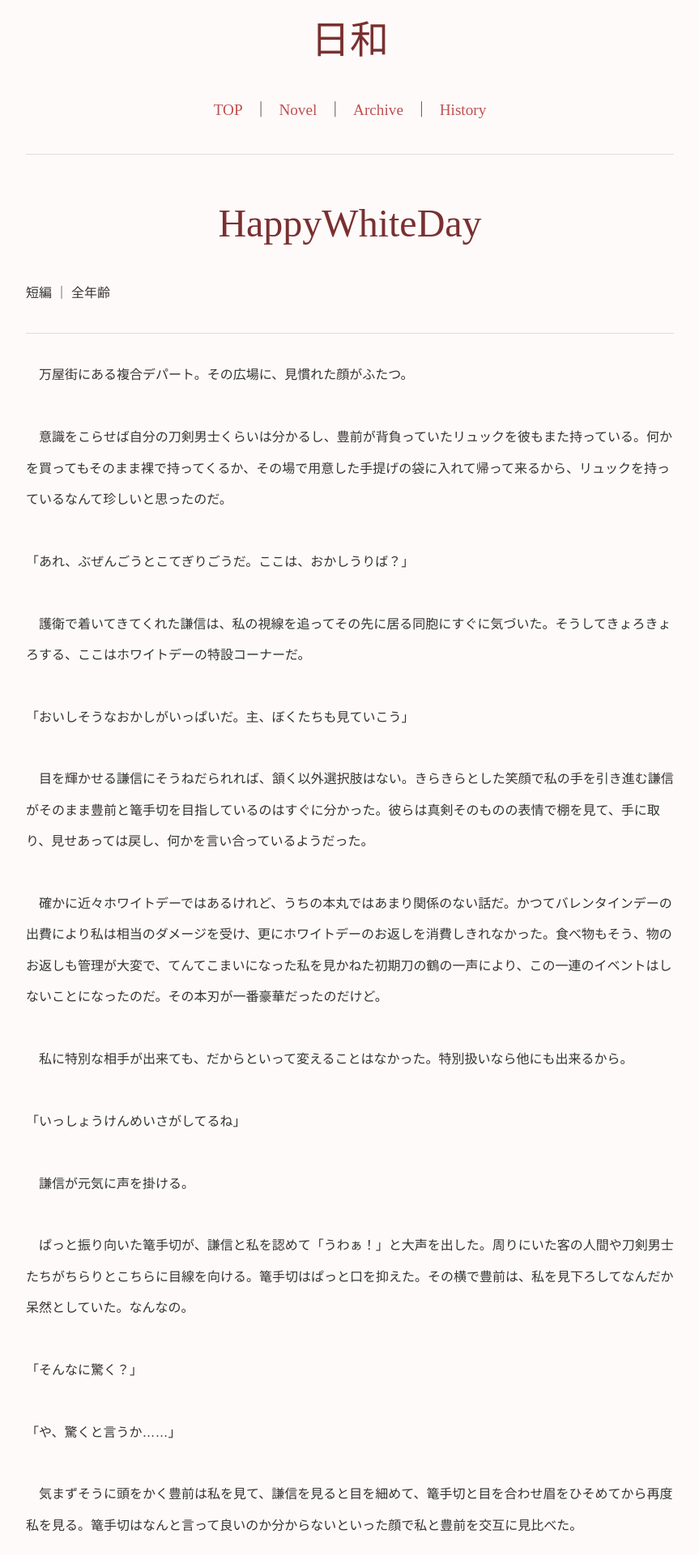
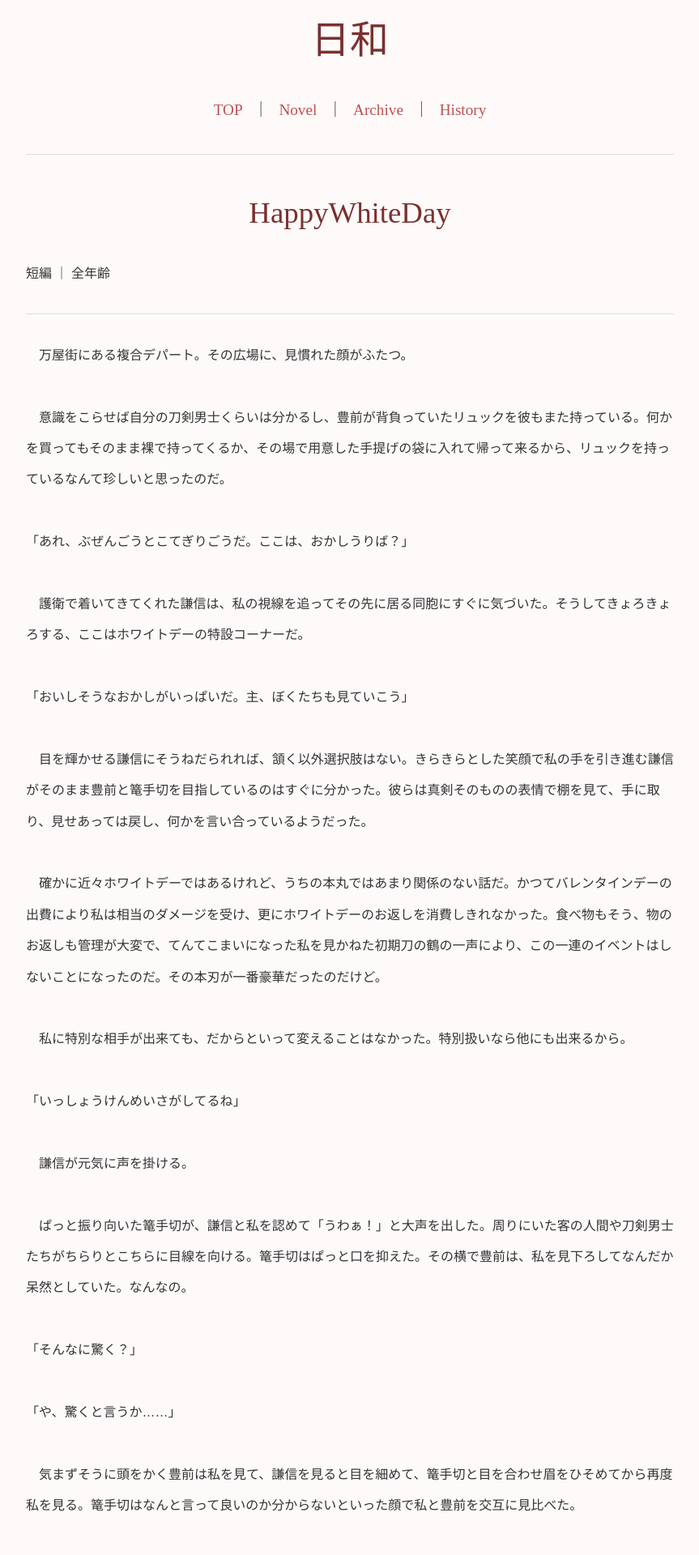
Before and after one commit to fjst160/lemon160, a Jekyll site: the page built from _novels/ss0-1.md, in a window 1280 px wide. Shown: the part 331-2251 px from the top of the page at 81% size, without its empty margins (208-1071 px from the left). Built offline with Jekyll 4.4.1, drawn with Linux system fonts in a browser that asks for light colours.

Commit message:
Update style.css

```diff
--- a/assets/style.css
+++ b/assets/style.css
@@ -53,6 +53,11 @@ h1{
     border-bottom: none;
     padding-bottom: 0;
 }
+
+.novel-title{
+    font-size: 2.3rem;
+}
+
 
 /* ========================================
    ナビゲーション
```
